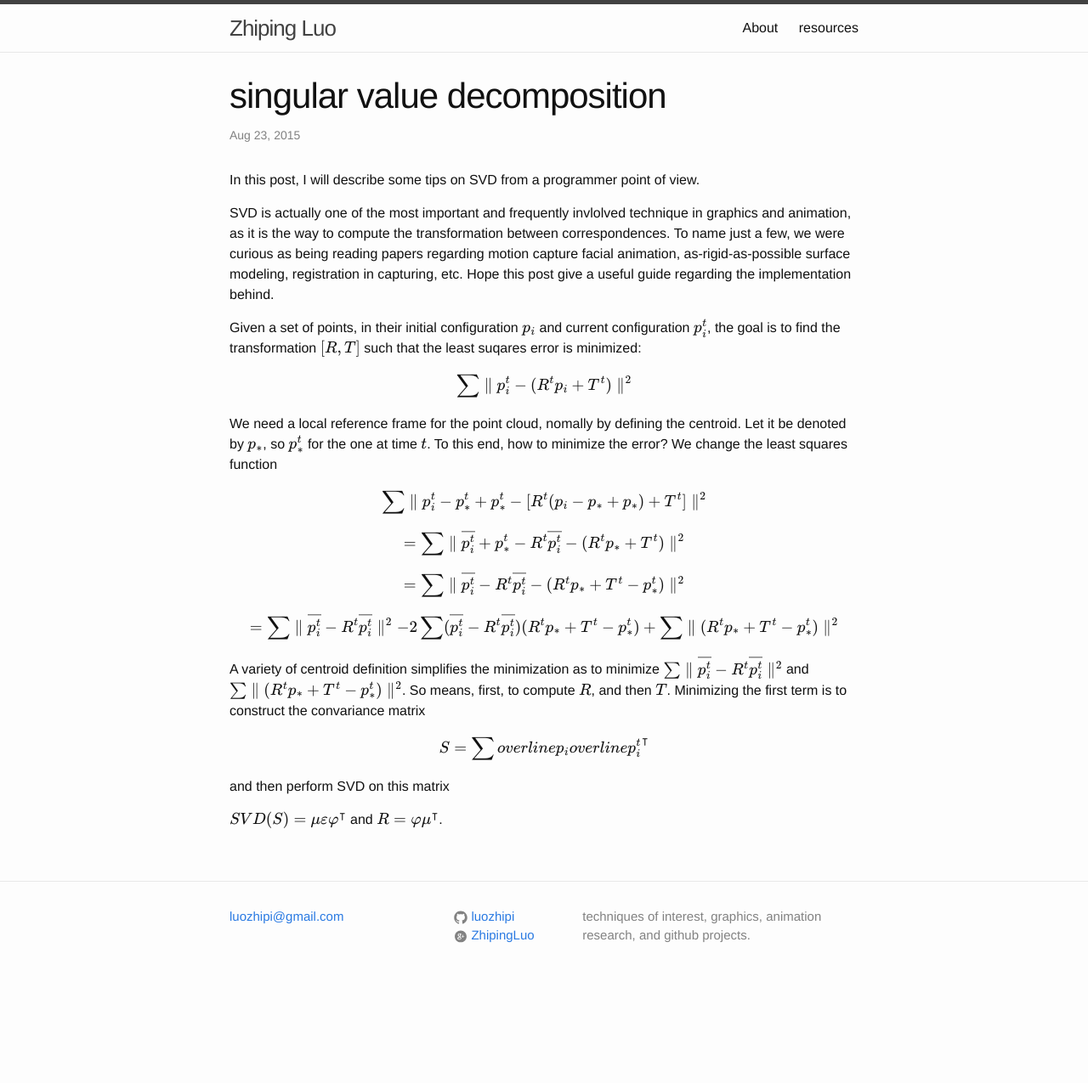
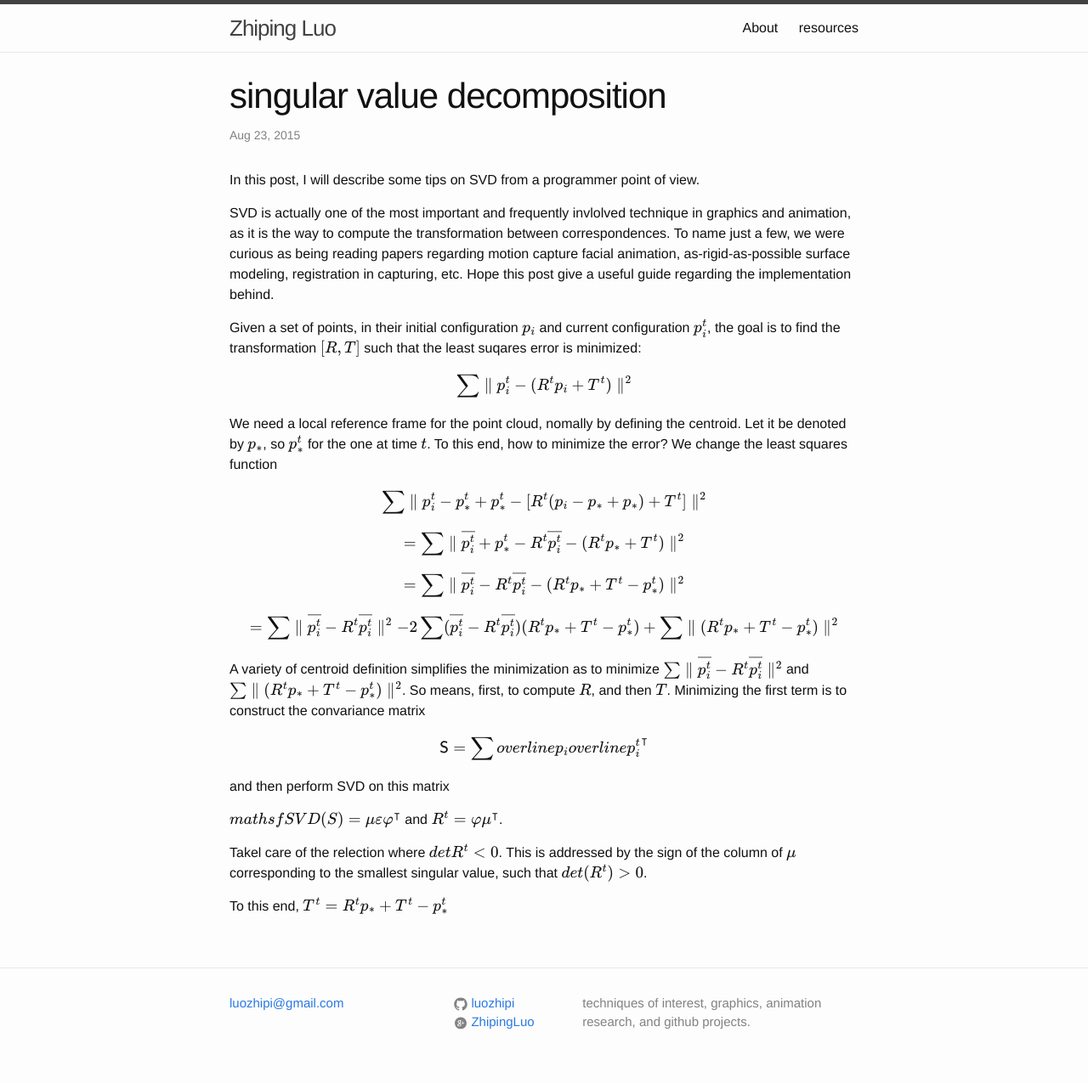
Before and after one commit to luozhipi/luozhipi.github.io, a Jekyll site: the page built from _posts/2015-08-23-svd.markdown, in a window 1280 px wide. Shown: the whole page at 85% size. Built offline with Jekyll 4.4.1, drawn with Linux system fonts in a browser that asks for light colours; formulas are drawn with MathJax 3; before the commit the page ends 1173 px from its top, so only the background shows below that.

Commit message:
Update 2015-08-23-svd.markdown

```diff
--- a/_posts/2015-08-23-svd.markdown
+++ b/_posts/2015-08-23-svd.markdown
@@ -28,8 +28,13 @@ $$\sum \parallel \overline{p_{i}^{t}}- R^{t}\overline{p_{i}^{t}} \parallel^{2}$$
 So means, first, to compute $$R$$, and then $$T$$.
  Minimizing the first term is to construct the convariance matrix
 
- $$S=\sum overline{p_{i}}overline{p_{i}^{t}}^\intercal$$
+ $$\mathsf{S}=\sum overline{p_{i}}overline{p_{i}^{t}}^\intercal$$
 
  and then perform SVD on this matrix
 
- $$SVD(S)=\mu\varepsilon\varphi^\intercal$$ and $$R=\varphi\mu^\intercal$$.
+ $$mathsf{SVD(S)}=\mu\varepsilon\varphi^\intercal$$ and $$R^{t}=\varphi\mu^\intercal$$.
+
+Takel care of the relection where $$det{R^{t}}<0$$. This is addressed by the sign of the column of $$\mu$$ corresponding
+to the smallest singular value, such that $$det(R^{t})>0$$.
+
+To this end, $$T^{t}=R^{t}p_{*}+T^{t}-p_{*}^{t}$$
```
